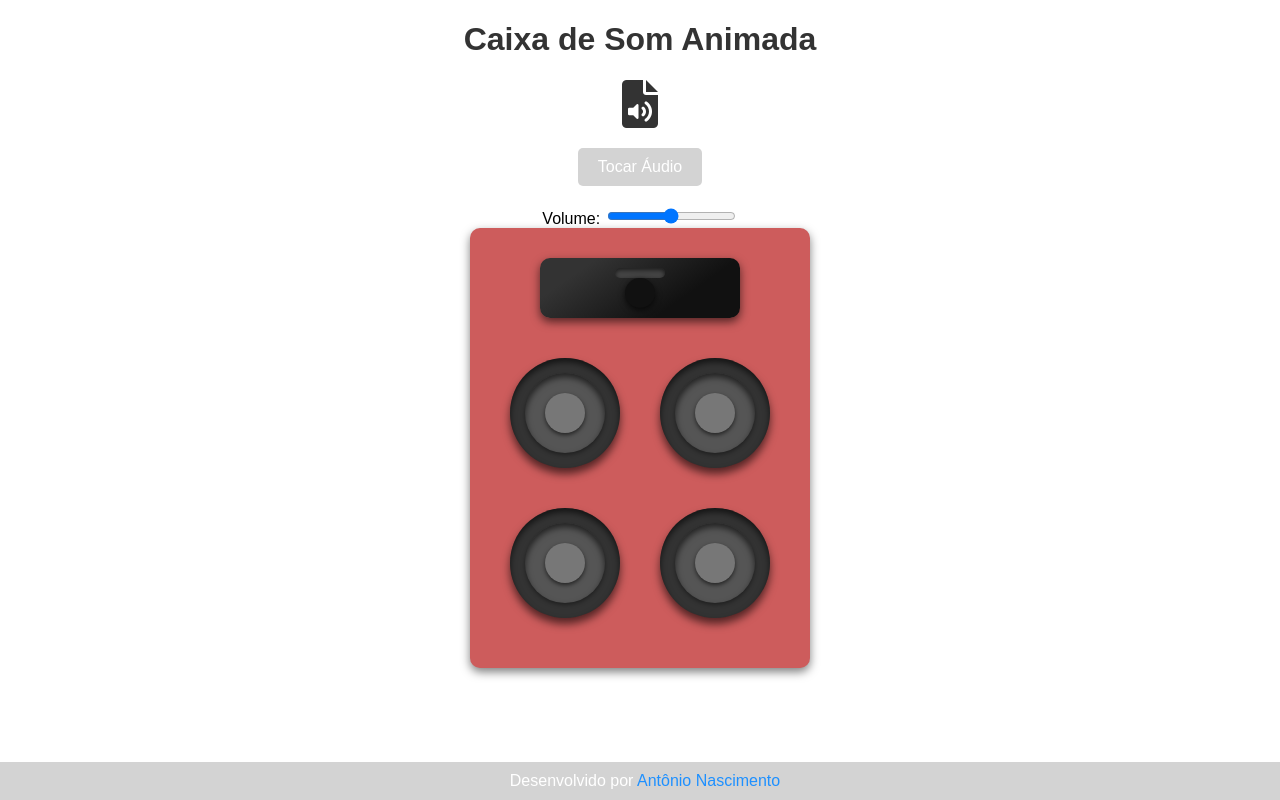
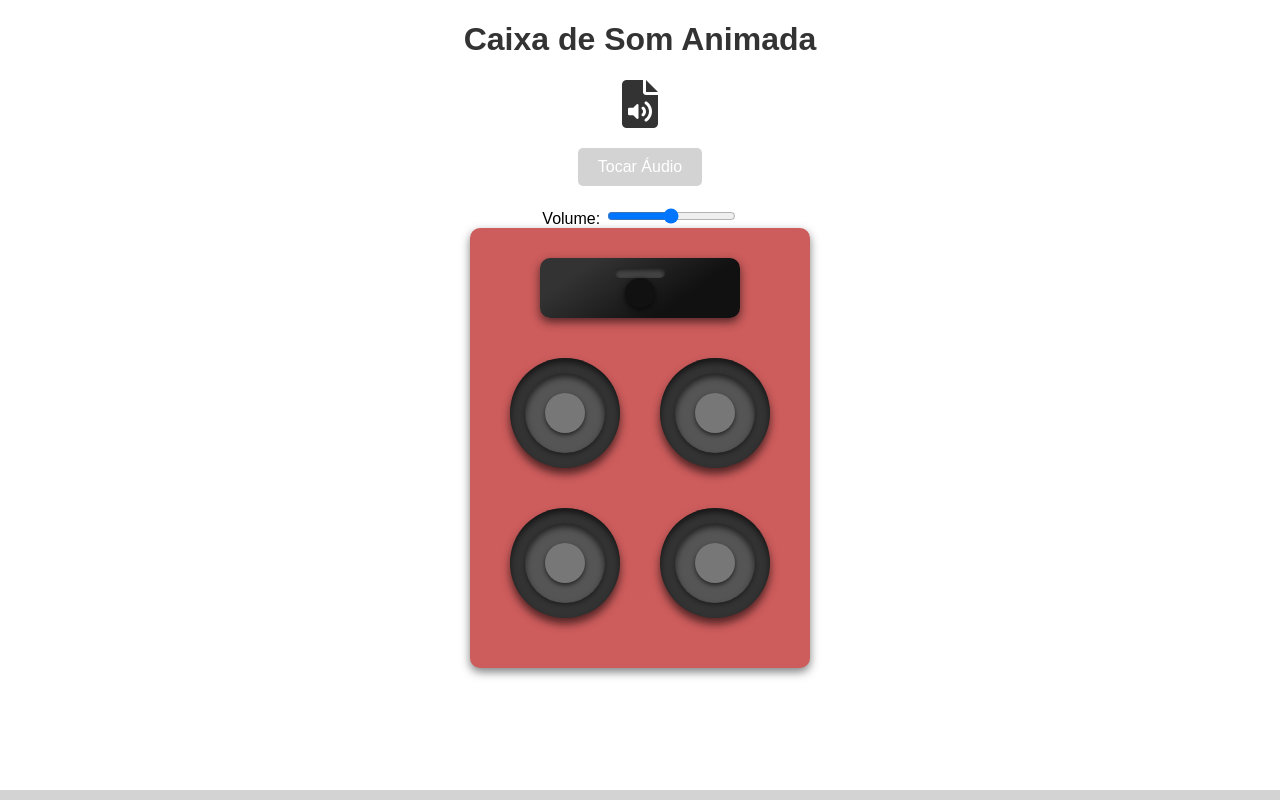
Before and after one commit to Bielxs633/Caixa-Som, a plain HTML site: page index.html in a window 1280 px wide. Drawn offline with Linux system fonts and the light colour scheme.

Commit message:
Update index.html

```diff
--- a/index.html
+++ b/index.html
@@ -30,8 +30,7 @@
     </div>
   </div>
   <script src="script.js"></script>
-  <footer>
-  <p>Desenvolvido por <a href="https://ninja1375.github.io/Meu-Portfolio/" target="_blank">Antônio Nascimento</a></p>
+<footer>
 </footer>
 </body>
 </html>
```
